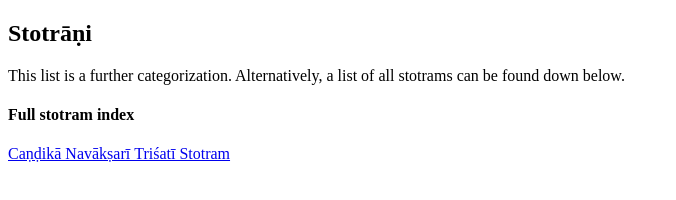
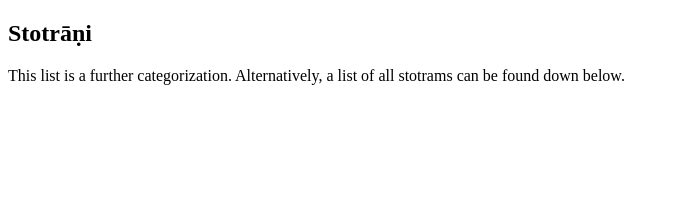
Before and after one commit to certifiedbliss/aimhrimklim, a plain HTML site: page stotrani/stotrani.html in a window 1280 px wide. Shown: the whole page, without its empty margins (0-676 px from the left). Drawn offline with Linux system fonts and the light colour scheme.

Commit message:
Update stotrani.html

```diff
--- a/stotrani/stotrani.html
+++ b/stotrani/stotrani.html
@@ -3,7 +3,5 @@
     <body>
         <h2>Stotrāṇi</h2>
         <p>This list is a further categorization. Alternatively, a list of all stotrams can be found down below.</p>
-        <h4>Full stotram index</h4>
-        <a href="/stotrani/trishati/chandikanavaksharitrishati.html">Caṇḍikā Navākṣarī Triśatī Stotram</a>
     </body>
 </html>
```
